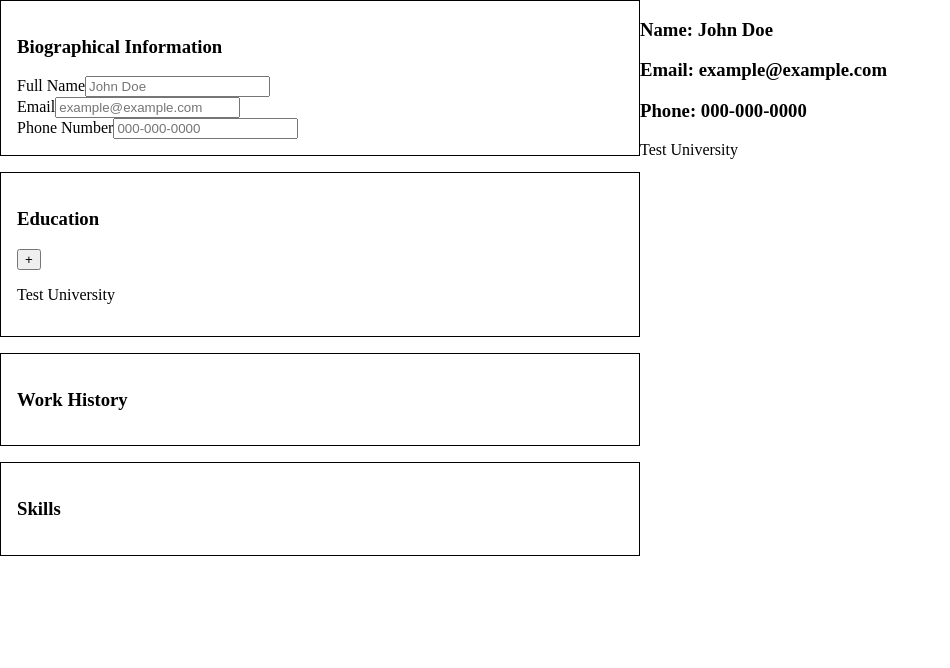
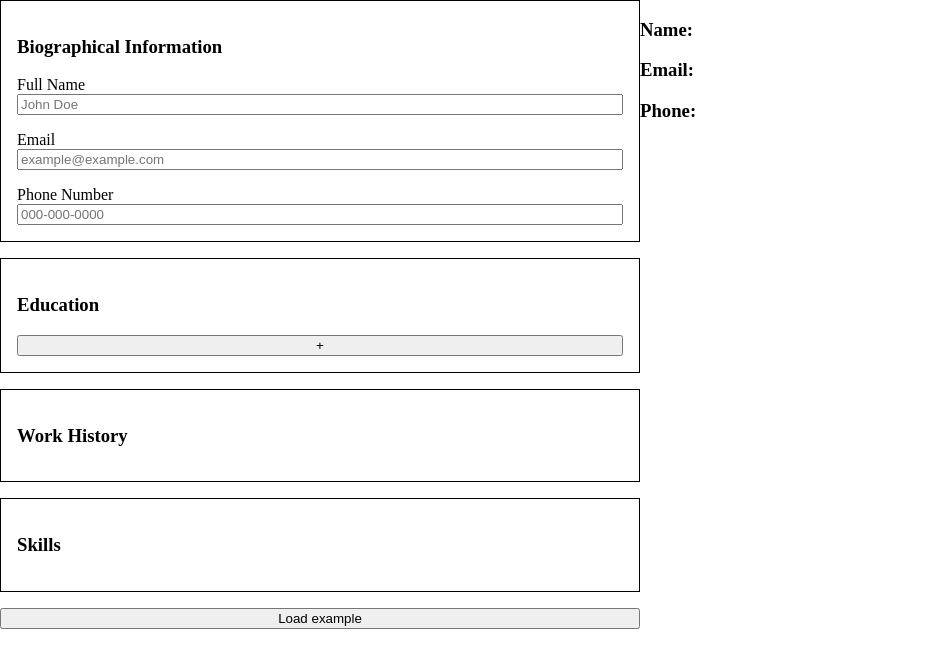
Before and after one commit to cs-cmd/odin-cv, a React (Vite) app: page / in a window 1280 px wide. Shown: the top 668 px of the page, without its empty margins (0-950 px from the left). Built offline with nearby package versions, Linux system fonts and the light colour scheme.

Commit message:
Added styling to InputItem; added blank person used as template at start; Added fields to education tab and capability to display education entry form on button press'

```diff
--- a/src/App.css
+++ b/src/App.css
@@ -17,3 +17,12 @@ body > div {
 .preview {
   width: 50%;
 }
+
+.buttons-div {
+  display: flex;
+  gap: 1rem;
+}
+
+.buttons-div > * {
+  flex: 1;
+}
--- a/src/App.jsx
+++ b/src/App.jsx
@@ -1,6 +1,7 @@
 import { useState } from 'react'
 import './App.css'
 import { personExample } from './assets/data-objects/person-example';
+import { personBlank } from './assets/data-objects/person-blank';
 import InputItem from './components/InputItem';
 import InputTab from './components/InputTab';
 
@@ -8,8 +9,10 @@ function App() {
   // on change to resume workstation inputs, apply change to various fields
   // on preview
 
-  const [resumeObject, setResumeObject] = useState(personExample);
+  const [resumeObject, setResumeObject] = useState(personBlank);
   const [canEnterEducation, setCanEnterEducation] = useState(false);
+  const [isCurrentlyAttending, setIsCurrentlyAttending] = useState(false);
+  const [newEducation, setNewEducation] = useState({});
 
   function handleFieldChange(field, value) {
     const newObject = {...resumeObject};
@@ -19,7 +22,59 @@ function App() {
     setResumeObject(newObject);
   }
 
-  const educationItems = resumeObject.education.map((e) => <p>{e.name}</p>)
+  function handleStillAttendingClick(isChecked) {
+    setIsCurrentlyAttending(isChecked);
+    handleNewEducationInput('schoolEndDate', null);
+    handleNewEducationInput('isStillAttending', isChecked);
+  }
+
+  function handleNewEducationInput(field, value) {
+    const updatedEducation = {...newEducation};
+    updatedEducation[field] = value;
+    setNewEducation(updatedEducation);
+  }
+
+  function handleSaveEducation(e) {
+    e.preventDefault();
+
+    const insertId = crypto.randomUUID();
+
+    resumeObject.education.push({...newEducation, id: insertId});
+
+    setCanEnterEducation(false);
+    setNewEducation({});
+  }
+
+  function handleDeleteItemClick(owningArray, item) {
+    const newArray = [...owningArray];
+    for (let i = 0; i < newArray.length; i++) {
+      if(newArray[i].id === item.id) {
+        newArray.splice(i, 1);
+        return newArray;
+      }
+    }
+    return newArray;
+  }
+  let educationItems = [];
+
+  // get count of keys. If object has values,
+  if (Object.hasOwn(resumeObject, 'education')) {
+    educationItems = resumeObject.education.map((e) =>{
+      console.log(e);
+      return (
+      <div className='education-editable-item'>
+        <p key={e.id}>{e.schoolName}</p>
+        <div className='buttons-div'>
+          <button>Edit</button>
+          <button onClick={() => {
+            const updatedEducation = handleDeleteItemClick(resumeObject.education, e);
+            setResumeObject('education', updatedEducation)
+          }}>Delete</button>
+        </div>
+      </div>
+      );
+    });
+  }
 
   return (
     <>
@@ -32,9 +87,20 @@ function App() {
 
         <InputTab header='Education'>
           {canEnterEducation &&
-          <div>
-            <InputItem labelName='School Name' nameOnForm='schoolName' placeholder='Test University' isRequired={true} onChange={(e) => handleFieldChange(`education${educationItems.length}.name`, e.target.value)}/>
-          </div> ||
+          <>
+            <InputItem labelName='School Name' nameOnForm='schoolName' placeholder='Test University' isRequired={true} onChange={((e) => handleNewEducationInput('schoolName', e.target.value))}/>
+            <InputItem labelName='Location' nameOnForm='schoolLocation' placeholder='1223 South St., Your State' isRequired={true} onChange={((e) => handleNewEducationInput('schoolLocation', e.target.value))}/>
+            <InputItem labelName='Curriculum' nameonForm='schoolCurriculum' placeholder='Degree' isRequired={true} onChange={((e) => handleNewEducationInput('schoolCurriculum', e.target.value))}/>
+            <InputItem labelName='Start Date' nameOnForm='schoolFromDate' type='date' isRequired={true} onChange={((e) => handleNewEducationInput('schoolFromDate', e.target.value))}/>
+            <InputItem labelName='End Date' nameOnForm='schoolEndDate' type='date' isRequired={!isCurrentlyAttending} isDisabled={isCurrentlyAttending} onChange={((e) => handleNewEducationInput('schoolToDate', e.target.value))}/>
+            <InputItem labelName='Still attending?' type='checkbox' nameOnForm='sStillAttending' onChange={(e) => handleStillAttendingClick(e.target.checked)}/>
+            <div className='buttons-div'>
+              <button onClick={() => setCanEnterEducation(false)}>X</button>
+              <button onClick={(e) => handleSaveEducation(e)}>Save</button>
+            </div>
+
+          </>
+          ||
           <button onClick={() => {setCanEnterEducation(true)}}>+</button>
           }
           {educationItems.length >= 0 &&
@@ -48,6 +114,8 @@ function App() {
         <InputTab header='Skills'>
 
         </InputTab>
+
+        <button onClick={() => setResumeObject(personExample)}>Load example</button>
       </main>
 
       <section className='preview'>
--- /dev/null
+++ b/src/assets/data-objects/person-blank.js
@@ -0,0 +1,9 @@
+export const personBlank = {
+  name: '',
+  email: '',
+  phone: '',
+  education: [
+  ],
+  work: [
+  ]
+}
--- a/src/assets/data-objects/person-example.js
+++ b/src/assets/data-objects/person-example.js
@@ -4,11 +4,12 @@ export const personExample = {
   phone: '000-000-0000',
   education: [
     {
-      name: 'Test University',
-      location: 'NY',
-      from: '10/10/2010',
-      to: '10/10/2010',
-      major: 'Computer Science',
+      schoolName: 'Test University',
+      schoolLocation: 'NY',
+      schoolFromDate: '10/10/2010',
+      schoolEndDate: '10/10/2010',
+      schoolCurriculum: 'Computer Science',
+      isStillAttending: false,
     },
   ],
   work: [
--- a/src/components/InputItem.jsx
+++ b/src/components/InputItem.jsx
@@ -1,8 +1,12 @@
-export default function InputItem({labelName, type = 'text', nameOnForm, placeholder, onChange, isRequired = false}) {
+import './styles/InputItem.css';
+
+export default function InputItem({children, labelName, type = 'text', isDisabled = false, nameOnForm, placeholder, onChange, isRequired = false}) {
   return (
     <div className='input-item'>
       <label>{labelName}</label>
-      <input required={isRequired} type={type} name={nameOnForm} placeholder={placeholder} onChange={onChange}/>
+      <input required={isRequired} type={type} name={nameOnForm} placeholder={placeholder} onChange={onChange} disabled={isDisabled}/>
+      {(children !== undefined || children !== null) &&
+       children}
     </div>
   )
 }
--- a/src/components/InputTab.jsx
+++ b/src/components/InputTab.jsx
@@ -4,7 +4,7 @@ export default function InputTab({header, children}) {
   return (
     <div className='panel'>
       <h3>{header}</h3>
-      <form>
+      <form className='input-tab-form'>
         {children}
       </form>
     </div>
--- /dev/null
+++ b/src/components/styles/InputItem.css
@@ -0,0 +1,5 @@
+.input-item {
+  display: flex;
+  justify-self: space-between;
+  flex-direction: column;
+}
--- a/src/components/styles/InputTab.css
+++ b/src/components/styles/InputTab.css
@@ -2,3 +2,9 @@
   border: 1px solid black;
   padding: 1rem;
 }
+
+.input-tab-form {
+  display: flex;
+  flex-direction: column;
+  gap: 1rem;
+}
```
